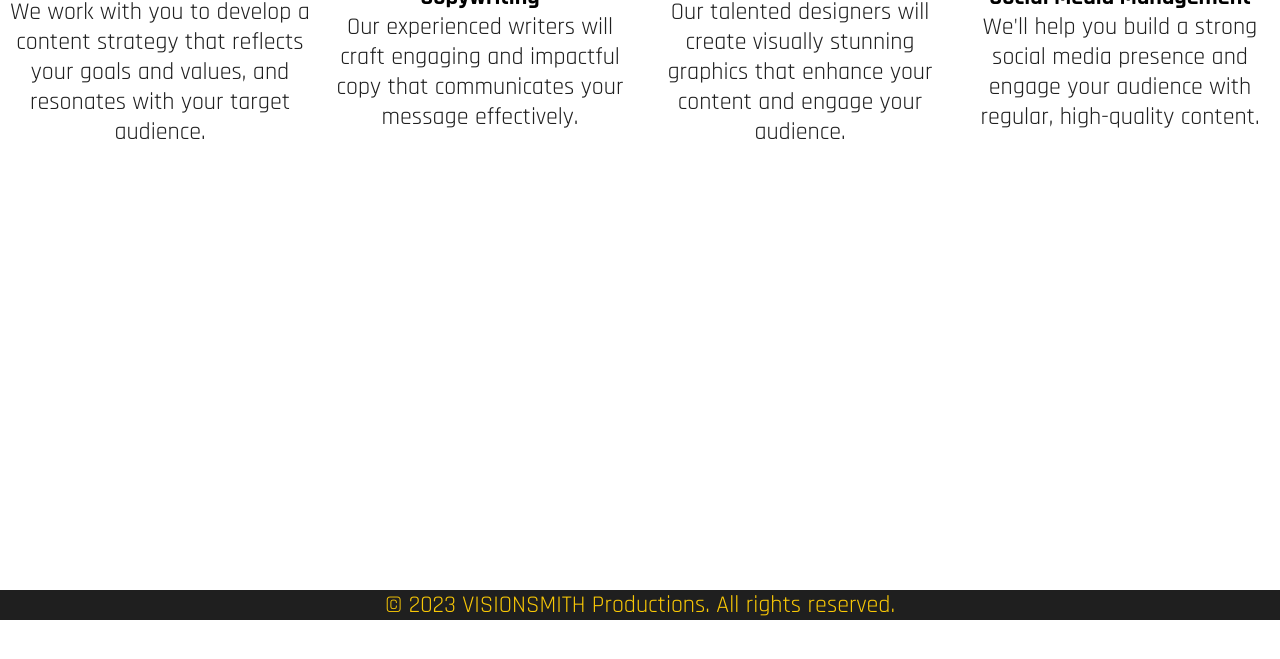
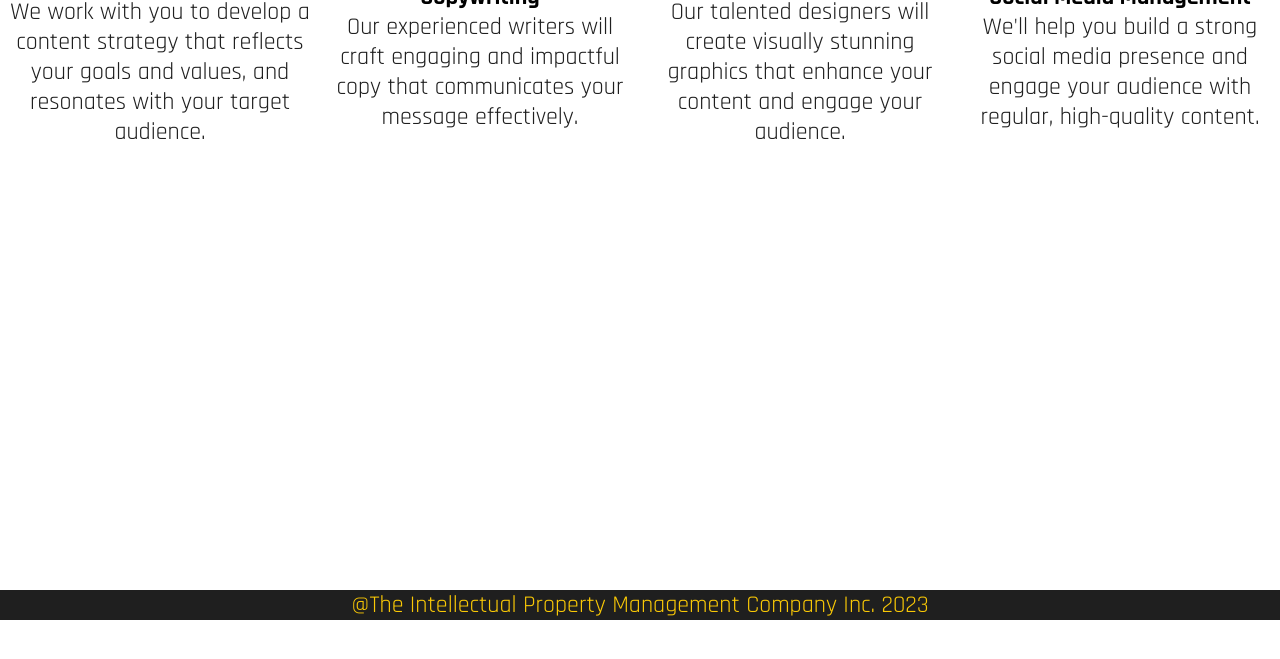
Before and after one commit to ktkcruz/company-home-page, a plain HTML site: page index.html in a window 1280 px wide. Shown: the part 1387-2046 px from the top of the page. Drawn offline with nearby package versions, Linux system fonts and the light colour scheme.

Commit message:
Update index.html

```diff
--- a/index.html
+++ b/index.html
@@ -96,7 +96,7 @@
         <section class="container">
             <footer>
                 <div>
-                    <p>&copy; 2023 VISIONSMITH Productions. All rights reserved.</p>
+                    <p>@The Intellectual Property Management Company Inc. 2023</p>
                 </div>
             </footer>
         </section>
```
